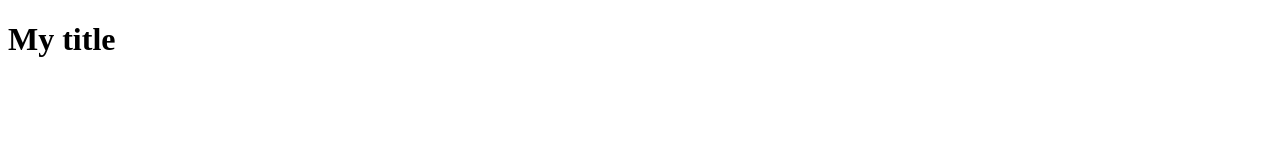
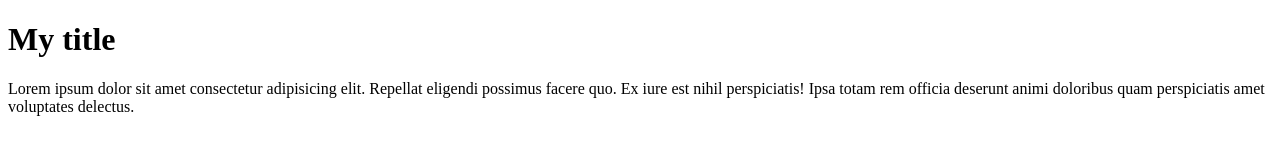
Before and after one commit to ferjoaguilar/personal-blog, a plain HTML site: page index.html in a window 1280 px wide. Drawn offline with Linux system fonts and the light colour scheme.

Commit message:
:sparkles:feat(about):add information about me

```diff
--- a/index.html
+++ b/index.html
@@ -10,5 +10,6 @@
 
     <h1>My title</h1>
 
+    <p>Lorem ipsum dolor sit amet consectetur adipisicing elit. Repellat eligendi possimus facere quo. Ex iure est nihil perspiciatis! Ipsa totam rem officia deserunt animi doloribus quam perspiciatis amet voluptates delectus.</p>
 </body>
 </html>
```
